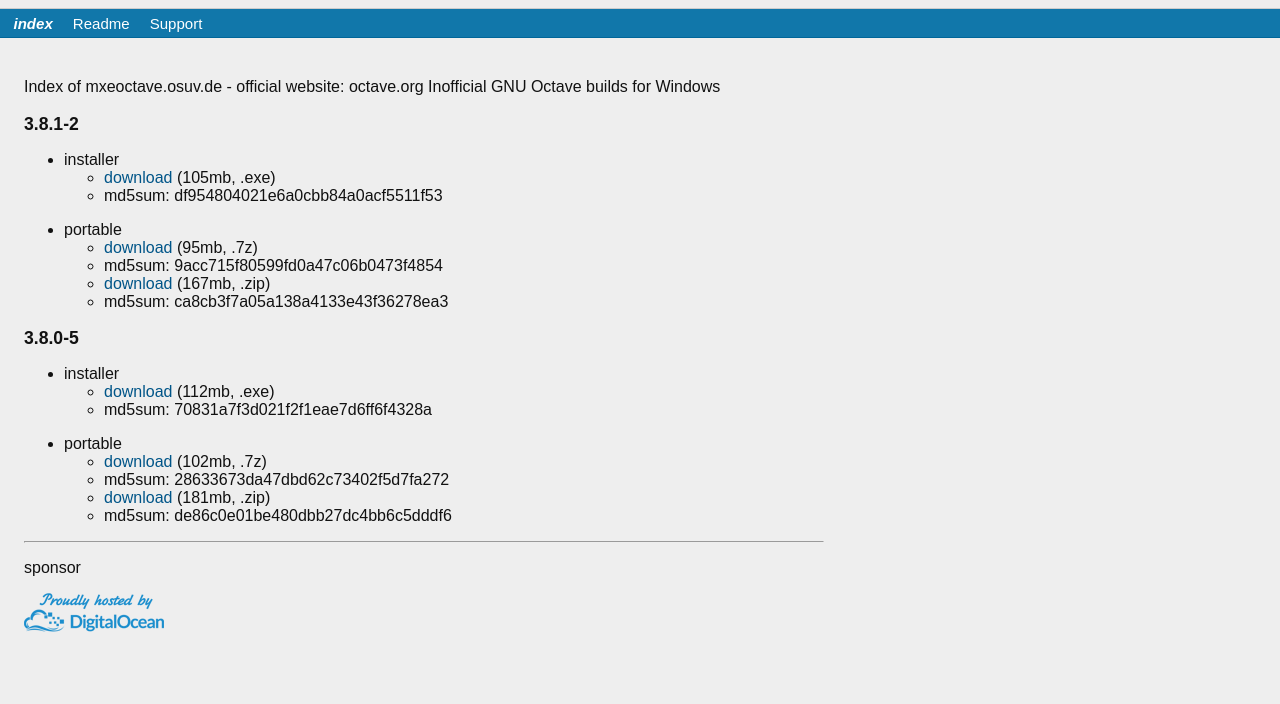
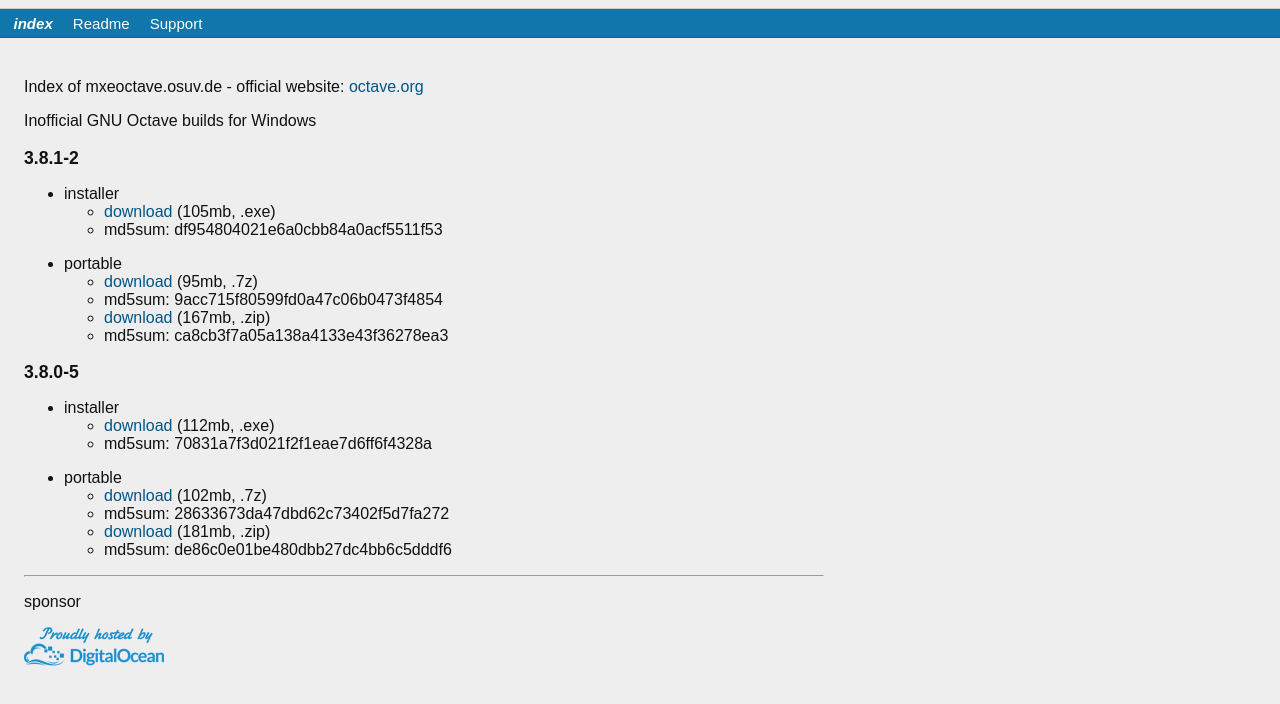
Before and after one commit to gnu-octave/mxeoctave.osuv.de, a plain HTML site: page index.html in a window 1280 px wide. Shown: the part 44-748 px from the top of the page. Drawn offline with Linux system fonts and the light colour scheme.

Commit message:
index update

```diff
--- a/index.html
+++ b/index.html
@@ -15,7 +15,8 @@
 			<a href="Support.html">Support</a>
 		</nav>
 		<article>
-<p>Index of mxeoctave.osuv.de - official website: octave.org   Inofficial GNU Octave builds for Windows  </p>
+<p>Index of mxeoctave.osuv.de - official website: <a href="http://octave.org">octave.org</a></p>
+<p>Inofficial GNU Octave builds for Windows  </p>
 <h4>3.8.1-2</h4>
 <ul>
 <li>
```
Also changed, not shown: 1 other file.
